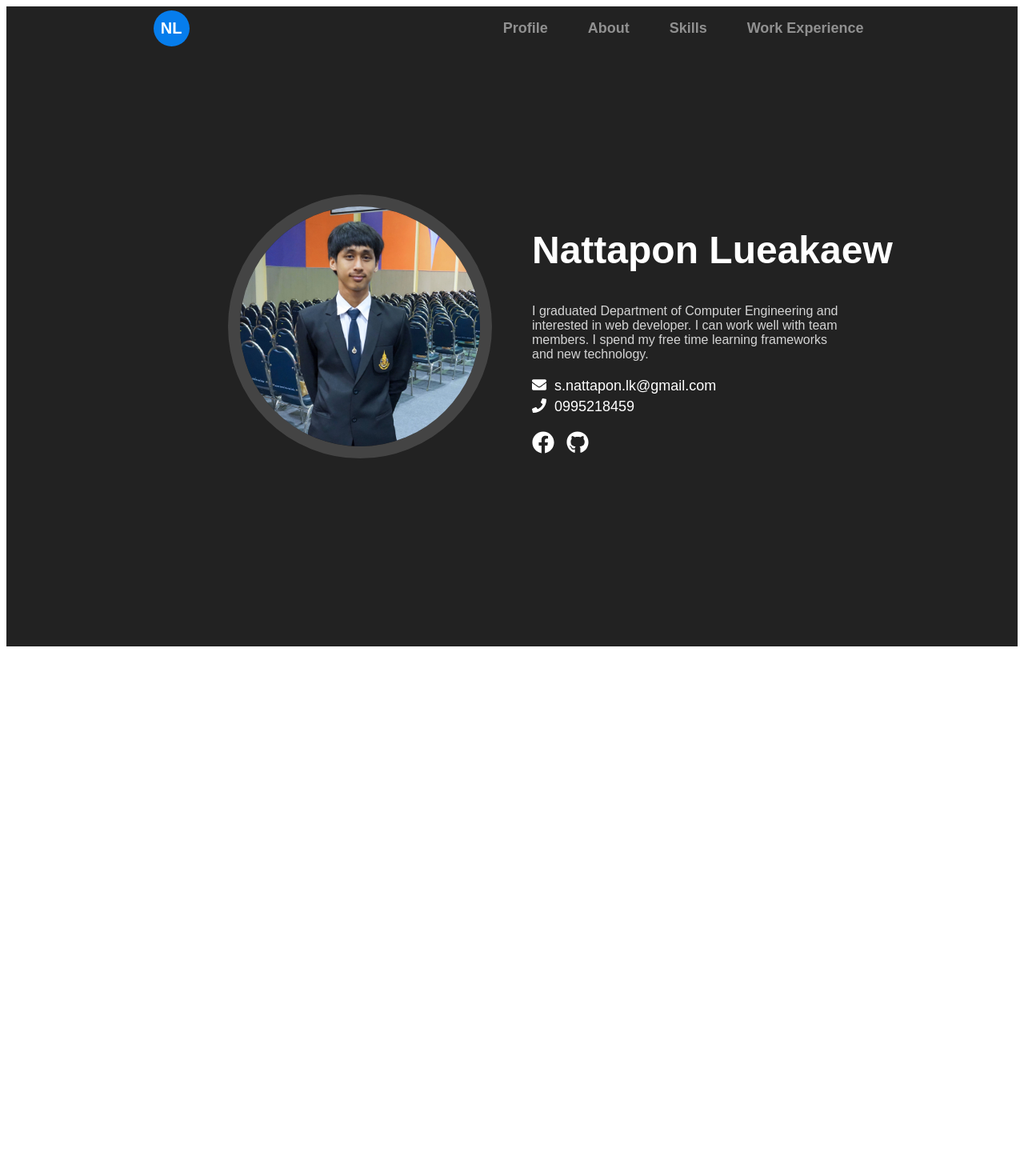
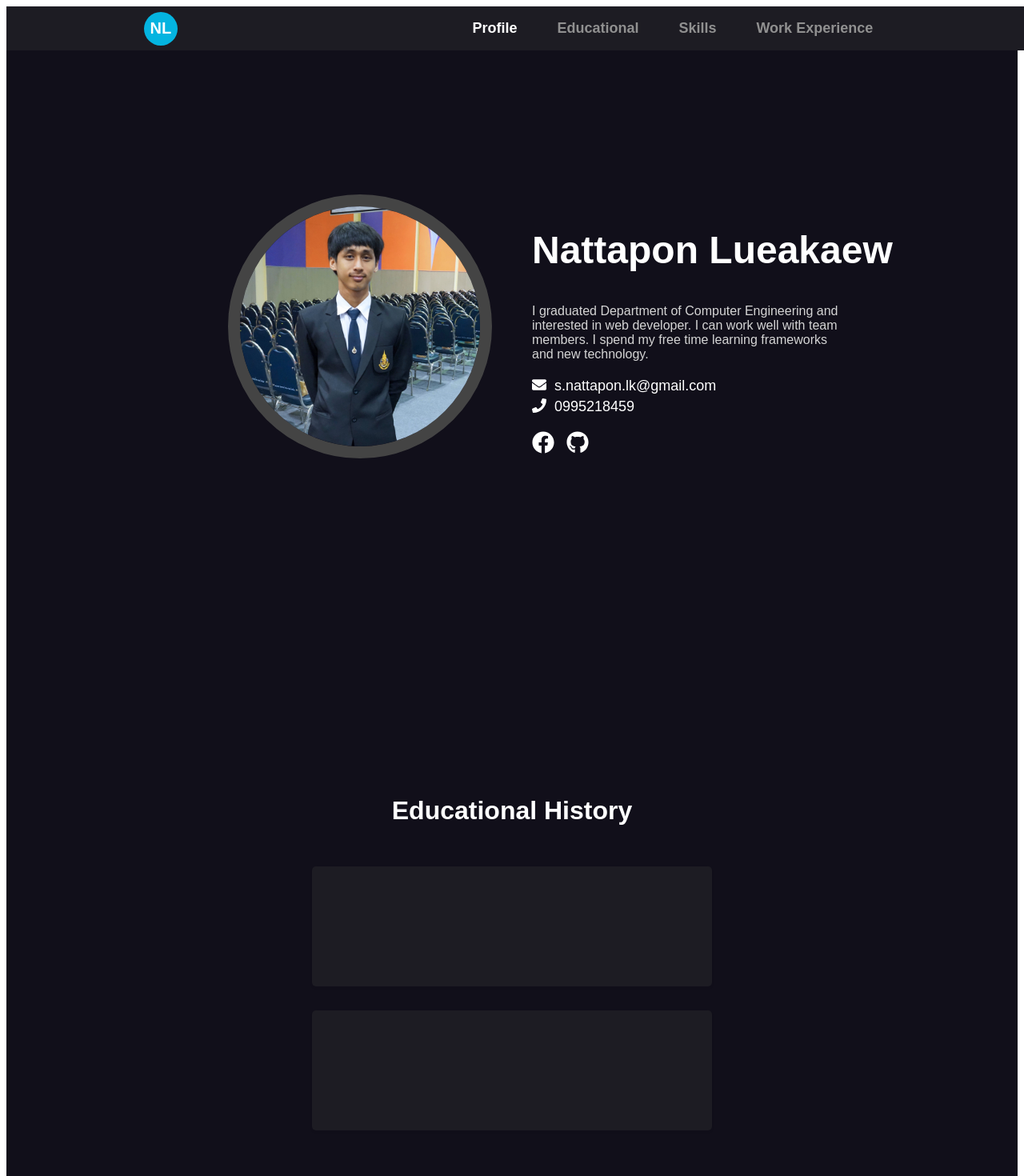
Before and after one commit to n4sunday/resume, a React (Create React App) app: page / in a window 1280 px wide. Shown: the top 1470 px of the page at 80% size. Before the commit the page ends 816 px from the top, so only its background shows below. Built offline with nearby package versions, Linux system fonts and the light colour scheme; a web font is replaced by a local one.

Commit message:
:lipstick: scoll to components

```diff
--- a/src/App.js
+++ b/src/App.js
@@ -1,14 +1,23 @@
-import React from 'react'
+import React, { useRef } from 'react'
 import Navbar from './components/Navbar'
 import Profile from './components/Profile'
+import Educational from './components/Educational.jsx'
 import WorkExperience from './components/WorkExperience'
 
 function App() {
+  const refProfile = useRef(null)
+  const refEducational = useRef(null)
+
+  const scrollToRef = (ref) => {
+    window.scrollTo({ top: ref.current.offsetTop, behavior: "smooth" });
+  }
+
   return (
     <div className="app">
-      <Navbar/>
-      <Profile/>
-      <WorkExperience/>
+      <Navbar scrollToRef={scrollToRef} refProfile={refProfile} refEducational={refEducational} />
+      <Profile refProfile={refProfile} />
+      <Educational refEducational={refEducational} />
+      <WorkExperience />
     </div>
   );
 }
--- /dev/null
+++ b/src/components/Educational.jsx
@@ -0,0 +1,21 @@
+import React from 'react'
+import EducationCard from './common/EducationCard'
+
+const Educational = ({ refEducational }) => {
+
+    return (
+        <div className="educational" ref={refEducational}>
+            <h1 data-aos='fade-down' data-aos-delay='100'>Educational History</h1>
+            <div>
+                <div data-aos='fade-right'>
+                    <EducationCard />
+                </div>
+                <div data-aos='fade-left'>
+                    <EducationCard />
+                </div>
+            </div>
+        </div>
+    )
+}
+
+export default Educational
--- a/src/components/Navbar.jsx
+++ b/src/components/Navbar.jsx
@@ -1,6 +1,10 @@
-import React from 'react'
+import React, { useState } from 'react'
 
-const Navbar = () => {
+const Navbar = (props) => {
+    const { scrollToRef, refProfile, refEducational } = props
+
+    const [select, setSelect] = useState('profile')
+
     return (
         <div className="navbar">
             <div>
@@ -9,10 +13,10 @@ const Navbar = () => {
                 </div>
             </div>
             <div className="menu">
-                <div className="list">Profile</div>
-                <div className="list">About</div>
-                <div className="list">Skills</div>
-                <div className="list">Work Experience</div>
+                <div className={`list ${select === 'profile' ? 'active' : ''}`} onClick={() => { scrollToRef(refProfile); setSelect('profile') }}>Profile</div>
+                <div className={`list ${select === 'educational' ? 'active' : ''}`} onClick={() => { scrollToRef(refEducational); setSelect('educational') }}>Educational</div>
+                <div className={`list ${select === 'skills' ? 'active' : ''}`}>Skills</div>
+                <div className={`list ${select === 'work experience' ? 'active' : ''}`}>Work Experience</div>
             </div>
         </div>
     )
--- a/src/components/Profile.jsx
+++ b/src/components/Profile.jsx
@@ -1,26 +1,22 @@
 import React from 'react'
 import { FontAwesomeIcon } from "@fortawesome/react-fontawesome"
 import { faEnvelope, faPhone } from '@fortawesome/free-solid-svg-icons'
-// import { faFacebook } from '@fortawesome/free-solid-svg-icons'
 import ContactIcon from './common/ContactIcon'
 import ProfileImgage from '../assets/profile.jpg'
-import AOS from 'aos'
 
-const Profile = () => {
-    AOS.init()
-
+const Profile = ({ refProfile }) => {
 
     return (
-        <div className="profile">
+        <div className="profile" ref={refProfile}>
             <section className="left" data-aos="fade-right">
                 <img src={ProfileImgage} alt="profile" />
             </section>
-            <section className="right" data-aos="fade-left">
+            <section className="right" data-aos="fade-left" >
                 <div>
                     <h1>Nattapon Lueakaew</h1>
                     <div>
                         <p>
-                        I graduated Department of Computer Engineering and interested in web developer. I can work well with team members.  I spend my free time learning frameworks and new technology.
+                            I graduated Department of Computer Engineering and interested in web developer. I can work well with team members.  I spend my free time learning frameworks and new technology.
                         </p>
                         <ContactIcon icon={<FontAwesomeIcon icon={faEnvelope} />}>
                             s.nattapon.lk@gmail.com
--- /dev/null
+++ b/src/components/common/EducationCard.jsx
@@ -0,0 +1,9 @@
+import React from 'react'
+
+const EducationCard = () => (
+    <div className="education-card">
+
+    </div>
+)
+
+export default EducationCard
--- a/src/index.js
+++ b/src/index.js
@@ -1,11 +1,13 @@
 import React from 'react';
 import ReactDOM from 'react-dom';
 import App from './App';
+import AOS from 'aos'
 import { library } from '@fortawesome/fontawesome-svg-core'
 import { fab } from '@fortawesome/free-brands-svg-icons'
 import './styles/app.scss'
 
 library.add(fab)
+AOS.init()
 
 ReactDOM.render(
   <React.StrictMode>
--- a/src/styles/app.scss
+++ b/src/styles/app.scss
@@ -1,16 +1,15 @@
 @import url("https://fonts.googleapis.com/css?family=Poppins+Sans");
 
-$main: #222222;
-$main-hover: #333333;
+$main: #110f1a;
+$main-hover: #1d1c23;
 $main-font: #ffffff;
-$primary: #067dec;
+$primary: #04b4e0;
 $nav-font: #909090;
 $nav-font-hover: #fff;
 $normal-font: #d5d5d5;
 
 .app {
     width: 100%;
-    height: 100vh;
     overflow-y: auto;
     background-color: $main;
     color: $main-font;
@@ -26,4 +25,6 @@ $normal-font: #d5d5d5;
 @import "./navbar.scss";
 @import "./profile.scss";
 @import "./workexperience.scss";
+@import "./educational.scss";
+
 @import "./common/contacticon.scss";
--- /dev/null
+++ b/src/styles/educational.scss
@@ -0,0 +1,21 @@
+.educational {
+    height: 100vh;
+    display: flex;
+    align-items: center;
+    justify-content: center;
+    flex-direction: column;
+    h1 {
+        display: flex;
+        justify-content: center;
+        width: 100%;
+    }
+}
+
+.education-card {
+    margin: 30px 10px;
+    background-color: $main-hover;
+    border-radius: 5px;
+    height: 150px;
+    width: 500px;
+    box-shadow: rgba(0,0,0,0.03) 0px 0.13rem 0.25rem
+}
--- a/src/styles/navbar.scss
+++ b/src/styles/navbar.scss
@@ -5,14 +5,16 @@
     display: flex;
     align-items: center;
     justify-content: space-around;
+    background-color: $main-hover;
+    z-index: 100;
     .icon-name {
         user-select: none;
         display: flex;
         align-items: center;
         justify-content: center;
         border-radius: 50%;
-        height: 45px;
-        width: 45px;
+        height: 42px;
+        width: 42px;
         font-size: 20px;
         font-weight: bold;
         background-color: $primary;
@@ -33,6 +35,9 @@
     .list:hover {
         color: $nav-font-hover;
         transition: linear 300ms;
-        background-color: $main-hover;
+        background-color: $main;
+    }
+    .active {
+        color: $nav-font-hover;
     }
 }
```
